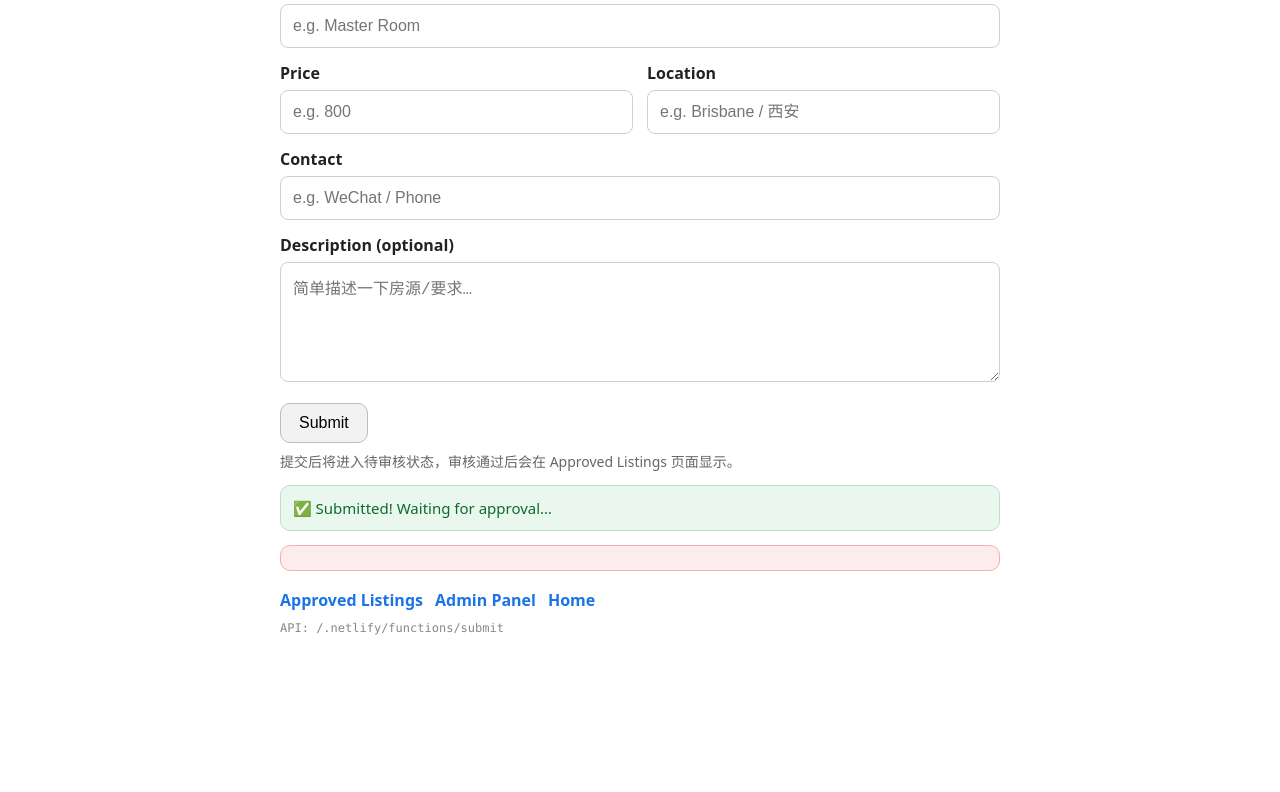
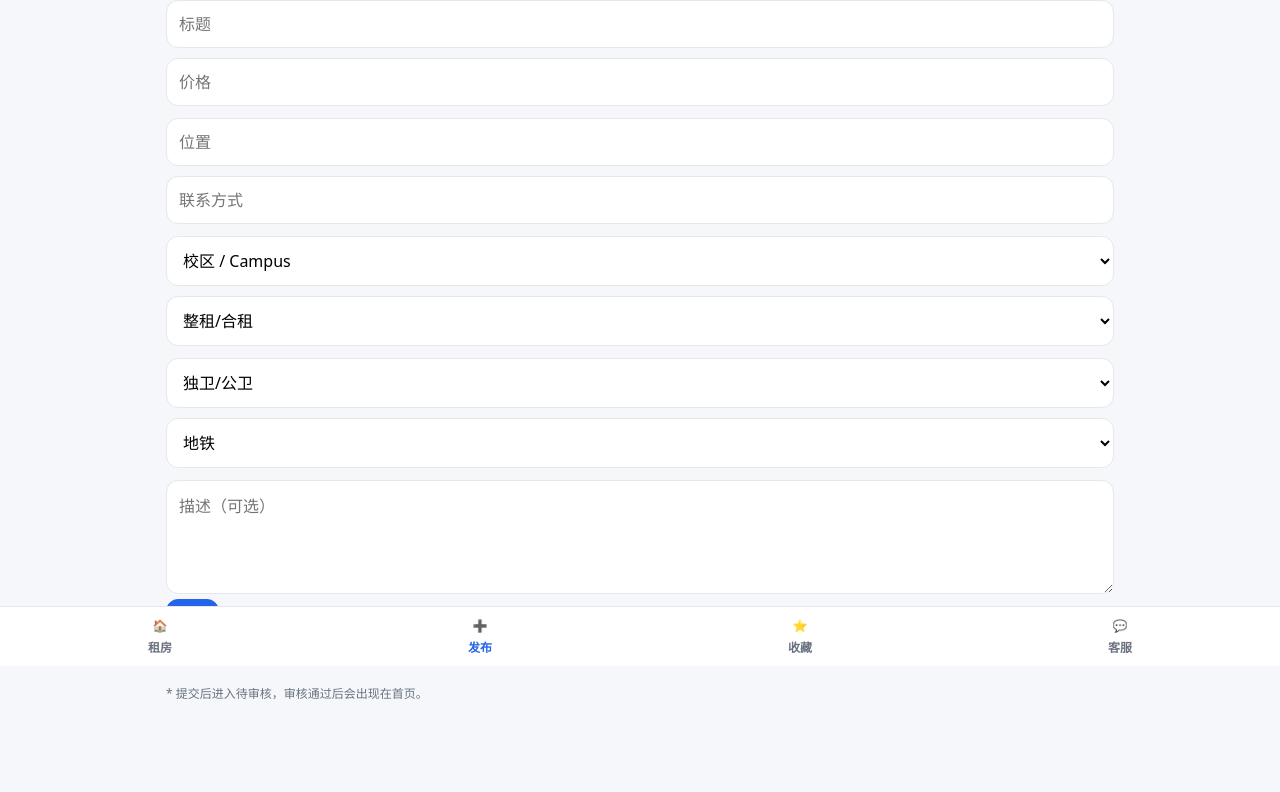
Before and after one commit to guodazhi/rent-final, a website: page submit.html in a window 1280 px wide. Shown: the part 134-926 px from the top of the page. Before the commit the page ends 800 px from the top, so only its background shows below. Drawn offline with Linux system fonts and the light colour scheme.

Commit message:
Refactor submit.html for improved structure and styling

```diff
--- a/submit.html
+++ b/submit.html
@@ -1,198 +1,87 @@
 <!doctype html>
-<html lang="zh-CN">
+<html lang="zh">
 <head>
-  <meta charset="utf-8" />
-  <meta name="viewport" content="width=device-width, initial-scale=1" />
+  <meta charset="utf-8"/>
+  <meta name="viewport" content="width=device-width,initial-scale=1"/>
   <title>Submit Listing</title>
-  <style>
-    :root { color-scheme: light; }
-    body {
-      font-family: system-ui, -apple-system, Segoe UI, Roboto, Arial, "PingFang SC", "Microsoft YaHei", sans-serif;
-      margin: 0;
-      padding: 24px;
-      background: #fff;
-      color: #111;
-    }
-    .wrap { max-width: 720px; margin: 0 auto; }
-    h1 { font-size: 44px; margin: 8px 0 18px; font-weight: 800; letter-spacing: -0.5px; }
-    label { display: block; margin: 14px 0 6px; font-weight: 600; color: #222; }
-    input, textarea {
-      width: 100%;
-      box-sizing: border-box;
-      border: 1px solid #cfcfcf;
-      border-radius: 8px;
-      padding: 12px 12px;
-      font-size: 16px;
-      outline: none;
-      background: #fff;
-    }
-    input:focus, textarea:focus { border-color: #7aa7ff; box-shadow: 0 0 0 3px rgba(122,167,255,0.2); }
-    textarea { min-height: 120px; resize: vertical; }
-    .row { display: grid; grid-template-columns: 1fr 1fr; gap: 14px; }
-    .row3 { display: grid; grid-template-columns: 1fr 1fr 1fr; gap: 14px; }
-    @media (max-width: 720px) {
-      h1 { font-size: 34px; }
-      .row, .row3 { grid-template-columns: 1fr; }
-    }
-    button {
-      margin-top: 16px;
-      border: 1px solid #bdbdbd;
-      background: #f2f2f2;
-      padding: 10px 18px;
-      border-radius: 10px;
-      font-size: 16px;
-      cursor: pointer;
-    }
-    button:disabled { opacity: 0.6; cursor: not-allowed; }
-    .hint { margin-top: 8px; color: #666; font-size: 14px; }
-    .msg {
-      margin-top: 14px;
-      padding: 12px 12px;
-      border-radius: 10px;
-      font-size: 15px;
-      display: none;
-      white-space: pre-wrap;
-      word-break: break-word;
-    }
-    .ok { display: block; background: #eaf7ee; border: 1px solid #b7e1c2; color: #0d6b2b; }
-    .err { display: block; background: #fdecec; border: 1px solid #f3b1b1; color: #9b1c1c; }
-    .nav { margin-top: 18px; display:flex; gap:12px; flex-wrap:wrap; }
-    .nav a { color:#1a73e8; text-decoration:none; font-weight:600; }
-    .nav a:hover { text-decoration:underline; }
-    .tiny { margin-top: 10px; font-size: 12px; color: #888; }
-    .mono { font-family: ui-monospace, SFMono-Regular, Menlo, Monaco, Consolas, "Liberation Mono", "Courier New", monospace; }
-  </style>
+  <link rel="icon" href="favicon.ico"/>
+  <link rel="stylesheet" href="assets/styles.css"/>
 </head>
 <body>
+  <div class="topbar">
+    <div class="brand">
+      < img src="assets/logo.png" alt="logo" onerror="this.style.display='none'">
+      <span data-i18n="brand"></span>
+    </div>
+    <button class="lang" id="langBtn"></button>
+  </div>
+
   <div class="wrap">
-    <h1>Submit Listing</h1>
+    <div class="h1" data-i18n="submitTitle"></div>
 
-    <form id="form">
-      <label for="title">Title</label>
-      <input id="title" name="title" placeholder="e.g. Master Room" required />
+    <form id="f">
+      <div class="row">
+        <input class="input" id="title" data-i18n-placeholder="formTitle" placeholder="">
+        <input class="input" id="price" type="number" data-i18n-placeholder="formPrice" placeholder="">
+      </div>
+      <div class="row">
+        <input class="input" id="location" data-i18n-placeholder="formLocation" placeholder="">
+        <input class="input" id="contact" data-i18n-placeholder="formContact" placeholder="">
+      </div>
 
       <div class="row">
-        <div>
-          <label for="price">Price</label>
-          <input id="price" name="price" placeholder="e.g. 800" inputmode="numeric" required />
-        </div>
-        <div>
-          <label for="location">Location</label>
-          <input id="location" name="location" placeholder="e.g. Brisbane / 西安" required />
-        </div>
+        <select class="input" id="campus">
+          <option value="">校区 / Campus</option>
+          <option value="友谊校区">友谊校区</option>
+          <option value="长安校区">长安校区</option>
+          <option value="未央校区">未央校区</option>
+        </select>
+        <select class="input" id="rentType">
+          <option value="">整租/合租</option>
+          <option value="整租">整租</option>
+          <option value="合租">合租</option>
+        </select>
       </div>
 
-      <label for="contact">Contact</label>
-      <input id="contact" name="contact" placeholder="e.g. WeChat / Phone" required />
-
-      <label for="description">Description (optional)</label>
-      <textarea id="description" name="description" placeholder="简单描述一下房源/要求…"></textarea>
-
-      <button id="btn" type="submit">Submit</button>
-      <div class="hint">提交后将进入待审核状态，审核通过后会在 Approved Listings 页面显示。</div>
-
-      <div id="msgOk" class="msg ok">✅ Submitted! Waiting for approval…</div>
-      <div id="msgErr" class="msg err"></div>
-
-      <div class="nav">
-        <a href=" ">Approved Listings</a >
-        <a href="./admin.html">Admin Panel</a >
-        <a href="./index.html">Home</a >
+      <div class="row">
+        <select class="input" id="bathroom">
+          <option value="">独卫/公卫</option>
+          <option value="独卫">独卫</option>
+          <option value="公卫">公卫</option>
+        </select>
+        <select class="input" id="subway">
+          <option value="">地铁</option>
+          <option value="近地铁">近地铁</option>
+          <option value="不限">不限</option>
+        </select>
       </div>
 
-      <div class="tiny mono">
-        API: <span id="apiUrl"></span>
+      <textarea class="input" id="description" rows="4" data-i18n-placeholder="formDesc" placeholder=""></textarea>
+
+      <div class="row">
+        <button class="btn btnPrimary" type="submit" data-i18n="btnSubmit"></button>
       </div>
+
+      <div id="status" class="hint"></div>
+      <div class="small">* 提交后进入待审核，审核通过后会出现在首页。</div>
     </form>
   </div>
 
+  <div class="nav">
+    <a href=" "><div>🏠</div><div data-i18n="navRent"></div></a >
+    <a class="active" href="submit.html"><div>➕</div><div data-i18n="navSubmit"></div></a >
+    <a href="favorites.html"><div>⭐</div><div data-i18n="navFav"></div></a >
+    <a href="support.html"><div>💬</div><div data-i18n="navSupport"></div></a >
+  </div>
+
+  <script src="assets/i18n.js"></script>
+  <script src="assets/app.js"></script>
   <script>
-    (function () {
-      const form = document.getElementById('form');
-      const btn = document.getElementById('btn');
-      const msgOk = document.getElementById('msgOk');
-      const msgErr = document.getElementById('msgErr');
-      const apiUrlEl = document.getElementById('apiUrl');
-
-      // Netlify Functions endpoint（同域）
-      const API = '/.netlify/functions/submit';
-      apiUrlEl.textContent = API;
-
-      function showOk(text) {
-        msgErr.style.display = 'none';
-        msgOk.style.display = 'block';
-        msgOk.textContent = text || '✅ Submitted! Waiting for approval…';
-      }
-
-      function showErr(text) {
-        msgOk.style.display = 'none';
-        msgErr.style.display = 'block';
-        msgErr.textContent = text || '❌ Submission failed';
-      }
-
-      function normalizePrice(v) {
-        // 允许 "1,280" / "1280" / "1280.50"
-        const s = String(v || '').trim().replace(/,/g, '');
-        if (!s) return null;
-        const n = Number(s);
-        if (!Number.isFinite(n) || n <= 0) return null;
-        return n;
-      }
-
-      form.addEventListener('submit', async (e) => {
-        e.preventDefault();
-        msgOk.style.display = 'none';
-        msgErr.style.display = 'none';
-
-        const title = document.getElementById('title').value.trim();
-        const location = document.getElementById('location').value.trim();
-        const contact = document.getElementById('contact').value.trim();
-        const description = document.getElementById('description').value.trim();
-        const priceNum = normalizePrice(document.getElementById('price').value);
-
-        // 前端必填校验（避免你看到“undefined”）
-        if (!title) return showErr('请填写 Title。');
-        if (!priceNum) return showErr('请填写正确的 Price（必须是正数）。');
-        if (!location) return showErr('请填写 Location。');
-        if (!contact) return showErr('请填写 Contact。');
-
-        btn.disabled = true;
-        btn.textContent = 'Submitting...';
-
-        const payload = { title, price: priceNum, location, contact, description };
-
-        try {
-          const res = await fetch(API, {
-            method: 'POST',
-            headers: {
-              'Content-Type': 'application/json'
-            },
-            body: JSON.stringify(payload)
-          });
-
-          // 先拿到原始文本，避免后端返回 HTML / 502 时 JSON.parse 直接炸
-          const raw = await res.text();
-
-          // 尝试解析 JSON（解析失败就把 raw 当错误信息展示）
-          let data = null;
-          try { data = raw ? JSON.parse(raw) : null; } catch (_) {}
-
-          if (!res.ok) {
-            const detail = (data && (data.error || data.message)) ? (data.error || data.message) : raw;
-            return showErr(`❌ 提交失败（HTTP ${res.status}）\n${detail || 'No details'}`);
-          }
-
-          // 成功
-          showOk('✅ Submitted! Waiting for approval…');
-          form.reset();
-        } catch (err) {
-          showErr('❌ 网络或函数错误：\n' + (err && err.message ? err.message : String(err)));
-        } finally {
-          btn.disabled = false;
-          btn.textContent = 'Submit';
-        }
-      });
-    })();
+    I18N_HELPER.applyI18n();
+    document.getElementById("langBtn").onclick = ()=>{
+      I18N_HELPER.setLang(I18N_HELPER.getLang()==="zh"?"en":"zh");
+    };
+    document.getElementById("f").addEventListener("submit", APP.submitListing);
   </script>
 </body>
 </html>
```
